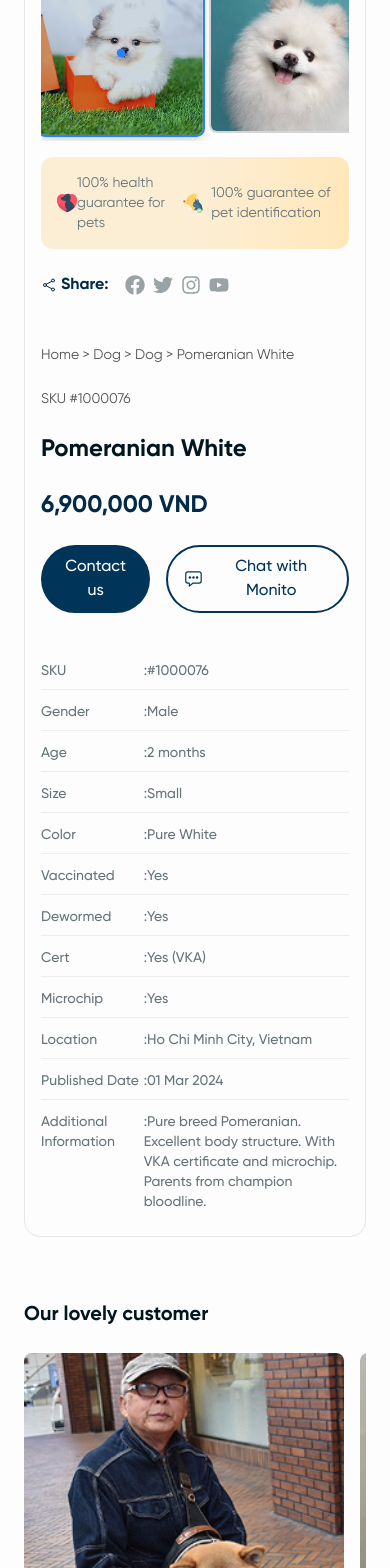
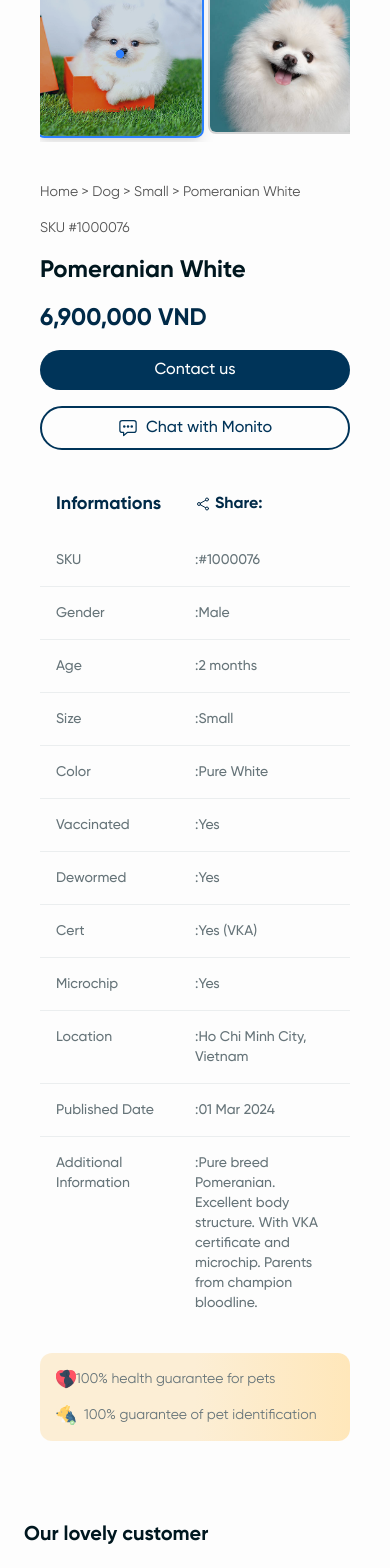
Before and after one commit to InesAbike/FTC-W3-Ines, a Next.js app: page /category/dog/MO231 in a window 390 px wide. Shown: the part 432-2000 px from the top of the page. Built offline with nearby package versions, Linux system fonts and the light colour scheme.

Commit message:
feat: enhanced  UI components

```diff
--- a/app/category/dog/[id]/page.tsx
+++ b/app/category/dog/[id]/page.tsx
@@ -73,7 +73,7 @@ const ProductDetail = ({ params }: { params: { id: string } }) => {
 
     // Génération du breadcrumb
     const generateBreadcrumb = (pet: Pet) => {
-        return `Home > ${pet.category} > ${pet.category} > ${pet.name}`;
+        return `Home > ${pet.category} > ${pet.characteristics?.size} > ${pet.name}`;
     };
 
     // Affichage de l'état de chargement
@@ -132,7 +132,7 @@ const ProductDetail = ({ params }: { params: { id: string } }) => {
         <section>
             {/* Product Detail */}
             <div className="max-w-7xl mx-auto px-6 pb-12">
-                <div className="grid grid-cols-1 lg:grid-cols-2 gap-12 border border-neutral-200 rounded-2xl p-4">
+                <div className="grid grid-cols-1 lg:grid-cols-2 lg:gap-12 gap-6 lg:border border-none border-neutral-200 rounded-2xl p-4">
                     {/* Left - Images */}
                     <div className="space-y-4">
                         {/* Main Image with Carousel */}
@@ -219,19 +219,19 @@ const ProductDetail = ({ params }: { params: { id: string } }) => {
                         )}
 
                         {/* Guarantees */}
-                        <div className="flex items-center justify-between rounded-xl p-4 bg-gradient-to-r from-[#FCEED5] via-[#FCEED5] to-[#FFE7BA]">
+                        <div className="hidden lg:flex items-center justify-between gap-4 flex-wrap rounded-xl p-4 bg-gradient-to-r from-[#FCEED5] via-[#FCEED5] to-[#FFE7BA]">
                             <div className="flex items-center text-sm text-neutral-60">
-                               <Image src="/images/pet.svg" alt="heart" width={20} height={20} />
+                                <Image src="/images/pet.svg" alt="heart" width={20} height={20} />
                                 <span>100% health guarantee for pets</span>
                             </div>
                             <div className="flex items-center space-x-2 text-sm text-neutral-60">
-                              <Image src="/images/guarantee.svg" alt="heart" width={20} height={20} />
+                                <Image src="/images/guarantee.svg" alt="heart" width={20} height={20} />
                                 <span>100% guarantee of pet identification</span>
                             </div>
                         </div>
 
                         {/* Social Share */}
-                        <div className="flex items-center space-x-4 pt-2">
+                        <div className="hidden lg:flex items-center space-x-4 pt-2">
                             <button className="text-primary-dark-blue-80 flex items-center gap-1 font-bold hover:text-primary-dark-blue-60 transition-colors">
                                 <IoShareSocialOutline /> Share:
                             </button>
@@ -253,7 +253,7 @@ const ProductDetail = ({ params }: { params: { id: string } }) => {
                     </div>
 
                     {/* Right - Product Info */}
-                    <div className="space-y-6">
+                    <div className="flex flex-col gap-4">
                         <div className="text-sm text-neutral-600">
                             {generateBreadcrumb(currentPet)}
                         </div>
@@ -266,21 +266,27 @@ const ProductDetail = ({ params }: { params: { id: string } }) => {
                             {currentPet.price?.formatted || `${currentPet.price?.amount?.toLocaleString()} ${currentPet.price?.currency}`}
                         </div>
 
-                        <div className="flex space-x-4">
-                            <Button variant="primary" size='md' className='text-white'>
+                        <div className="flex flex-wrap gap-4">
+                            <Button variant="primary" size='md' className='text-white sm:w-auto w-full'>
                                 Contact us
                             </Button>
-                            <Button variant="outline" size="md" className='text-neutral-700'>
+                            <Button variant="outline" size="md" className='text-neutral-700 sm:w-auto w-full'>
                                 <span className="flex items-center gap-2">
-                                <IoChatboxEllipsesOutline size={20} />                                    Chat with Monito
+                                    <IoChatboxEllipsesOutline size={20} />                                    Chat with Monito
                                 </span>
                             </Button>
                         </div>
 
                         {/* Product Details Table */}
                         <div className="space-y-4 pt-6">
+                            <div className='lg:hidden grid grid-cols-2 justify-between px-4'>
+                                <div className='text-primary-dark-blue-80 text-lg font-bold'>Informations</div>
+                                <button className="text-primary-dark-blue-80 flex items-center gap-1 font-bold hover:text-primary-dark-blue-60 transition-colors">
+                                    <IoShareSocialOutline /> Share:
+                                </button>
+                            </div>
                             <div className="grid grid-cols-1 gap-4 text-sm">
-                                <div className="space-y-3">
+                                <div className="">
                                     {[
                                         { label: 'SKU', value: `#${characteristics?.sku || 'N/A'}` },
                                         { label: 'Gender', value: characteristics?.gender || 'N/A' },
@@ -297,18 +303,27 @@ const ProductDetail = ({ params }: { params: { id: string } }) => {
                                     ].map((item, index, array) => (
                                         <div
                                             key={index}
-                                            className={`grid grid-cols-3 text-left text-sm font-medium text-neutral-60 justify-between pb-2 ${
-                                                index < array.length - 1 ? 'border-b border-neutral-10' : ''
-                                            }`}
+                                            className={`grid lg:grid-cols-3 grid-cols-2 text-left text-sm font-medium text-neutral-60 justify-between p-4 ${index < array.length - 1 ? 'border-b border-neutral-10' : ''
+                                                }`}
                                         >
                                             <span className="col-span-1">{item.label}</span>
-                                            <span className="col-span-2">:{item.value}</span>
+                                            <span className="lg:col-span-2 col-span-1">:{item.value}</span>
                                         </div>
                                     ))}
                                 </div>
                             </div>
                         </div>
                     </div>
+                    <div className="lg:hidden flex items-center justify-between gap-4 flex-wrap rounded-xl p-4 bg-gradient-to-r from-[#FCEED5] via-[#FCEED5] to-[#FFE7BA]">
+                            <div className="flex items-center text-sm text-neutral-60">
+                                <Image src="/images/pet.svg" alt="heart" width={20} height={20} />
+                                <span>100% health guarantee for pets</span>
+                            </div>
+                            <div className="flex items-center space-x-2 text-sm text-neutral-60">
+                                <Image src="/images/guarantee.svg" alt="heart" width={20} height={20} />
+                                <span>100% guarantee of pet identification</span>
+                            </div>
+                        </div>
                 </div>
 
                 {/* Our lovely customer */}
```
